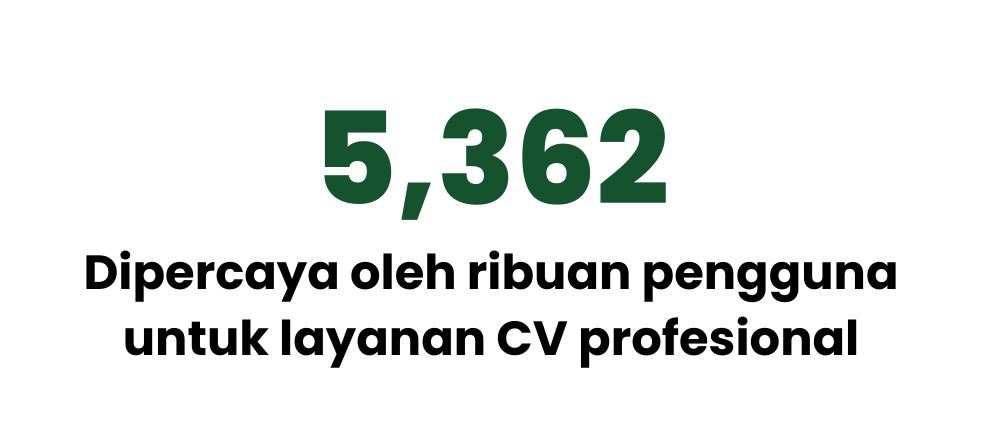
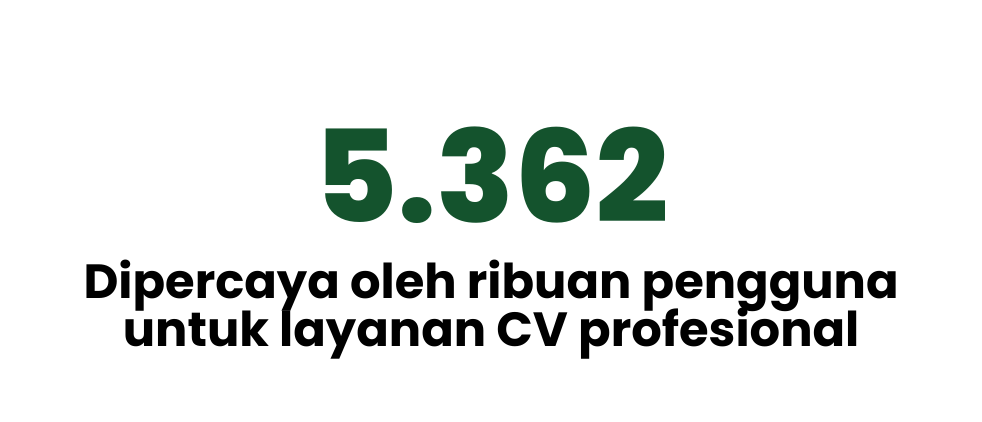
Before and after one commit to siddiqfathurahman/cv-wesite-layanan-jasa-cv, a React (Vite) app: page / in a window 1280 px wide. Shown: the part 2237-2659 px from the top of the page, without its empty margins (149-1131 px from the left). Built offline with nearby package versions, Linux system fonts and the light colour scheme.

Commit message:
update using

```diff
--- a/src/components/Using.jsx
+++ b/src/components/Using.jsx
@@ -1,21 +1,30 @@
 import React, { useState } from "react";
-import CountUp from 'react-countup';
-import ScrollTrigger from 'react-scroll-trigger';
+import CountUp from "react-countup";
+import ScrollTrigger from "react-scroll-trigger";
 
 const Using = () => {
     const [counterOn, setCounterOn] = useState(false);
 
     return (
-        <div className="h-screen flex flex-col justify-center text-center items-center font-poppins">
+        <div className="h-screen flex flex-col justify-center text-center items-center font-poppins px-4">
             <ScrollTrigger
                 onEnter={() => setCounterOn(true)}
                 onExit={() => setCounterOn(false)}
             >
-                <h1 className="text-9xl font-extrabold text-green-900">
-                    {counterOn && <CountUp start={0} end={5362} duration={2} delay={0} />}
+                <h1 className="text-7xl md:text-9xl font-extrabold text-green-900">
+                    {counterOn ? (
+                        <CountUp
+                            start={0}
+                            end={5362}
+                            duration={2}
+                            separator="."
+                        />
+                    ) : (
+                        0
+                    )}
                 </h1>
-                <h2 className="text-5xl pt-4 font-bold text-center max-w-4xl leading-snug">
-                Dipercaya oleh ribuan pengguna untuk layanan CV profesional
+                <h2 className="text-3xl md:text-5xl pt-4 font-bold text-center max-w-4xl leading-normal">
+                    Dipercaya oleh ribuan pengguna untuk layanan CV profesional
                 </h2>
             </ScrollTrigger>
         </div>
--- a/src/components/riview.jsx
+++ b/src/components/riview.jsx
@@ -34,7 +34,7 @@ const ReviewSlider = () => {
     };
 
     return (
-        <div id="testimonial" className="bg-GreenNom p-6 md:p-14 mt-10 md:mt-20 mx-4 md:mx-20 relative font-poppins">
+        <div id="testimonial" className="bg-GreenNom p-6 md:p-14 mt-10 md:mt-14 mx-4 md:mx-20 relative font-poppins">
             <h1 className="text-2xl md:text-3xl font-medium text-green-900 text-center">Apa Kata Pengguna Layanan Kami</h1>
             <Slider {...settings} className="mt-5">
                 {reviews.map((review, index) => (
```
